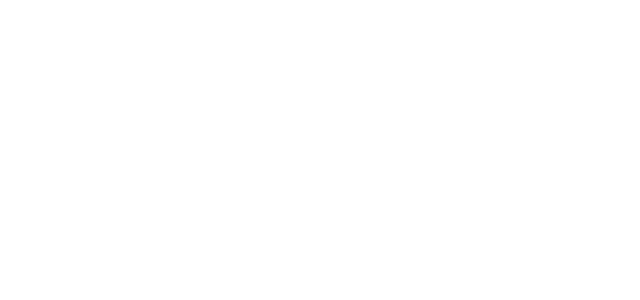
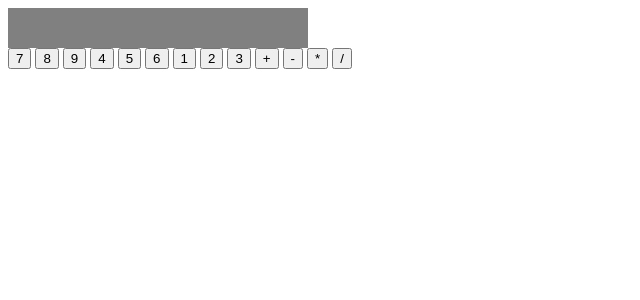
Before and after one commit to maras20193/Kalkulator, a React (Create React App) app: page / in a window 1280 px wide. Shown: the top 300 px of the page, without its empty margins (0-640 px from the left). Built offline with nearby package versions, Linux system fonts and the light colour scheme.

Commit message:
new idea start

```diff
--- a/src/App.js
+++ b/src/App.js
@@ -1,11 +1,45 @@
 import React, { Component } from "react";
+import { numberBtnArray, operatorBtnArray } from "./const";
+import Button from "./Button";
+import "./css/style.css";
 
 class App extends Component {
+  state = {
+    valueHistory: [],
+    firstValue: "",
+    secondValue: "",
+    operator: "",
+  };
+
+  showResult = () => {};
+  ///// Przyciski liczbowe
+  buttonsNum = numberBtnArray.map((button) => (
+    <Button
+      title={button}
+      handle={this.showResult}
+      type="number"
+      key={button}
+      class="btn btn-number"
+    />
+  ));
+
+  buttonsOp = operatorBtnArray.map((button) => (
+    <Button
+      title={button}
+      handle={this.showResult}
+      type="operator"
+      key={button}
+      class="btn btn-operator"
+    />
+  ));
+
   render() {
     return (
       <>
         <div className="value-history"></div>
-        <div className="value"></div>
+        <div className="value">{this.state.value}</div>
+        {this.buttonsNum}
+        {this.buttonsOp}
       </>
     );
   }
--- /dev/null
+++ b/src/Button.js
@@ -0,0 +1,18 @@
+import React from "react";
+
+const Button = (props) => {
+  return (
+    <>
+      <button
+        className="button"
+        value={props.title}
+        onClick={props.handle}
+        key={props.title}
+      >
+        {props.title}{" "}
+      </button>{" "}
+    </>
+  );
+};
+
+export default Button;
--- a/src/const.js
+++ b/src/const.js
@@ -1 +1,2 @@
-sdasdasdsd
+export const numberBtnArray = [7, 8, 9, 4, 5, 6, 1, 2, 3, ]
+export const operatorBtnArray = ['+', '-', '*', '/']
--- /dev/null
+++ b/src/css/style.css
@@ -0,0 +1,7 @@
+.value {
+  width: 300px;
+  height: 40px;
+  background-color: grey;
+  color: white;
+}
+/*# sourceMappingURL=style.css.map */
--- /dev/null
+++ b/src/style.scss
@@ -0,0 +1,6 @@
+.value {
+    width: 300px;
+    height: 40px;
+    background-color: grey;
+    color: white
+}
```
Also changed, not shown: src/ButtonOperator.js (added, +18 -0 lines), 1 other file (tests, documents, lock files or other folders).
